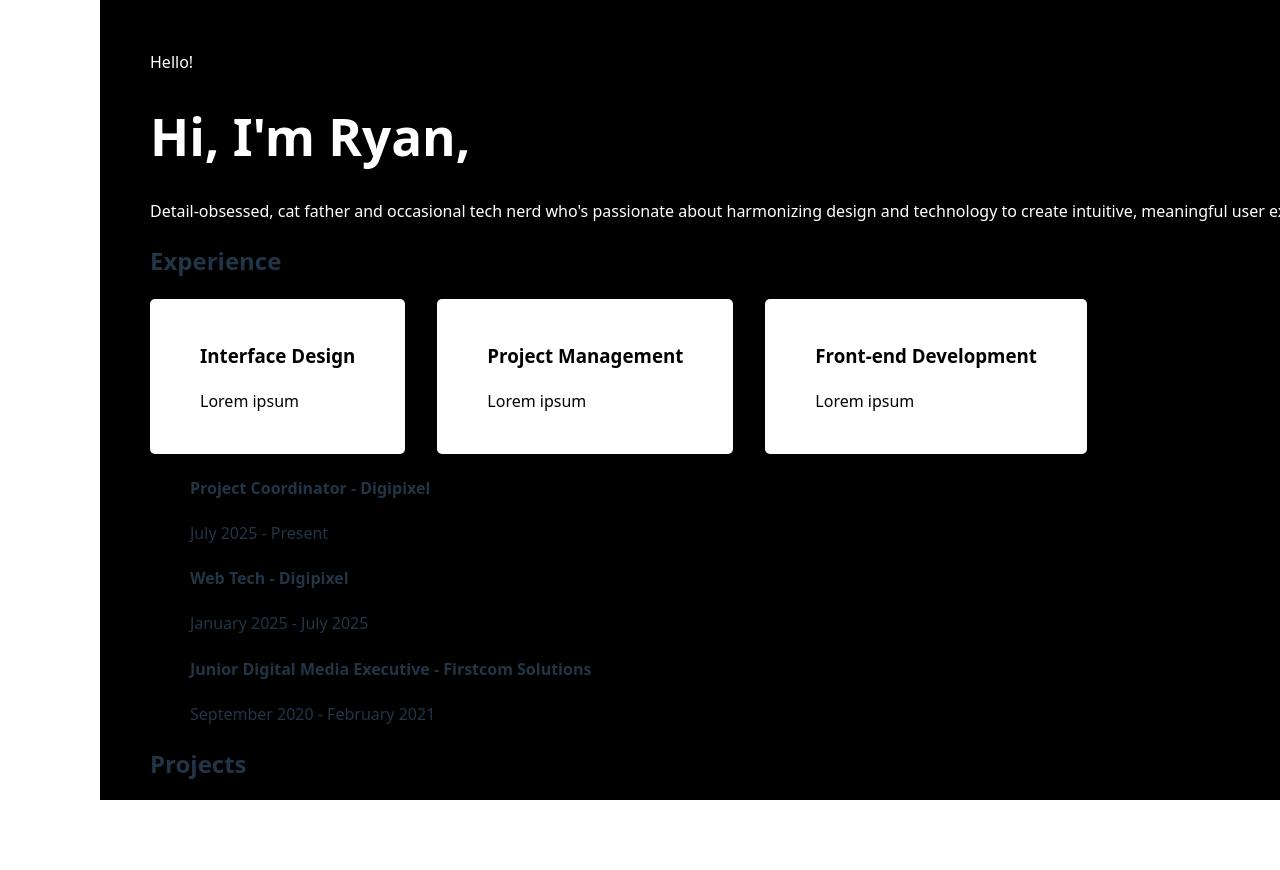
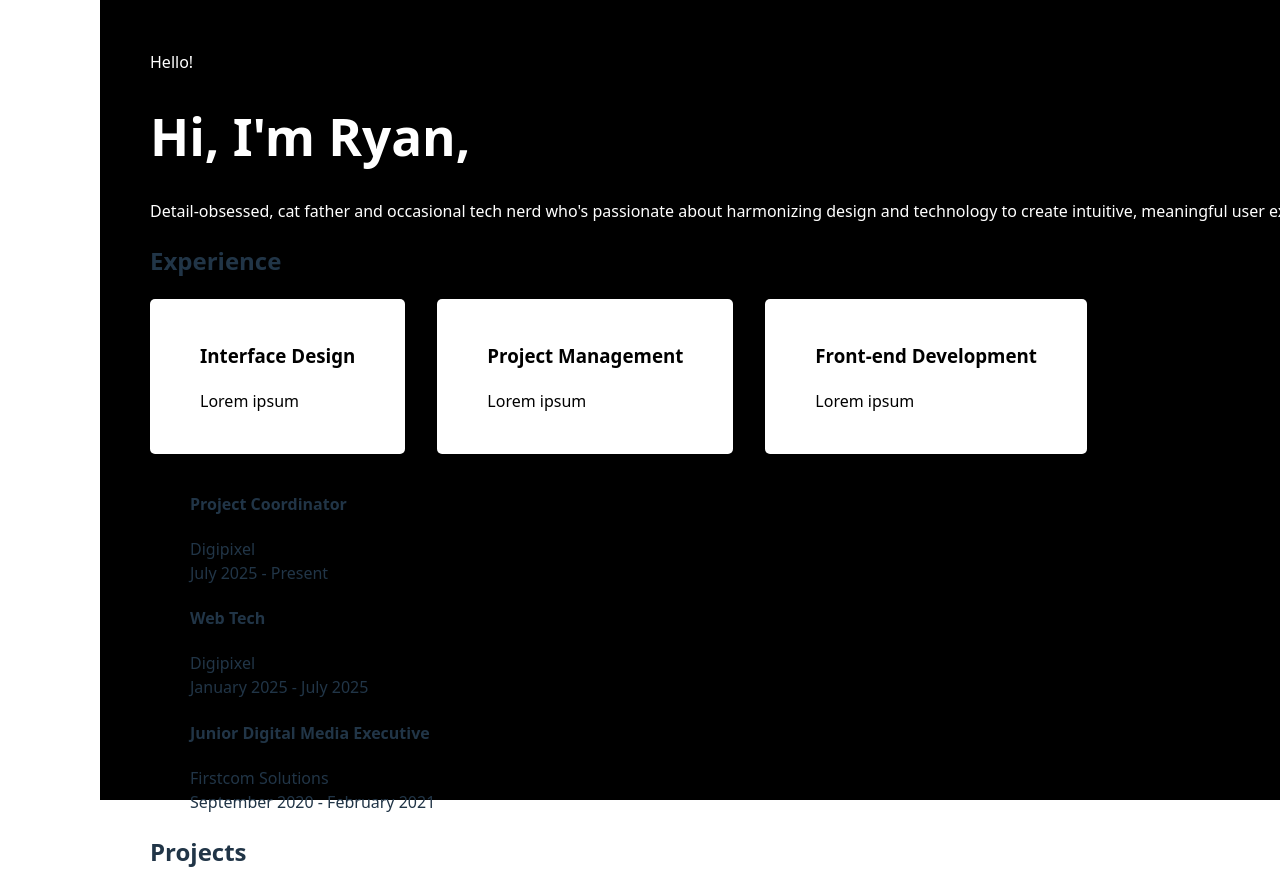
Before and after one commit to gipsoong/gipsoong.com, a React (Vite) app in the folder source/: page / in a window 1280 px wide. Shown: the top 870 px of the page. Before the commit the page ends 800 px from the top, so only its background shows below. Built offline with nearby package versions, Linux system fonts and the light colour scheme.

Commit message:
Edit experience list.

```diff
--- a/source/components/Intro.jsx
+++ b/source/components/Intro.jsx
@@ -30,15 +30,18 @@ export default function Intro() {
 
                     <ul>
                         <li>
-                            <h4>Project Coordinator - Digipixel</h4>
+                            <h4>Project Coordinator</h4>
+                            <span>Digipixel</span>
                             <span>July 2025 - Present</span>
                         </li>
                         <li>
-                            <h4>Web Tech - Digipixel</h4>
+                            <h4>Web Tech</h4>
+                            <span>Digipixel</span>
                             <span>January 2025 - July 2025</span>
                         </li>
                         <li>
-                            <h4>Junior Digital Media Executive - Firstcom Solutions</h4>
+                            <h4>Junior Digital Media Executive</h4>
+                            <span>Firstcom Solutions</span>
                             <span>September 2020 - February 2021</span>
                         </li>
                     </ul>
--- a/source/src/App.css
+++ b/source/src/App.css
@@ -113,3 +113,8 @@ a {
     border-radius: 5px;
     color: black;
 }
+
+.experience li {
+    display: flex;
+    flex-direction: column;
+}
```
